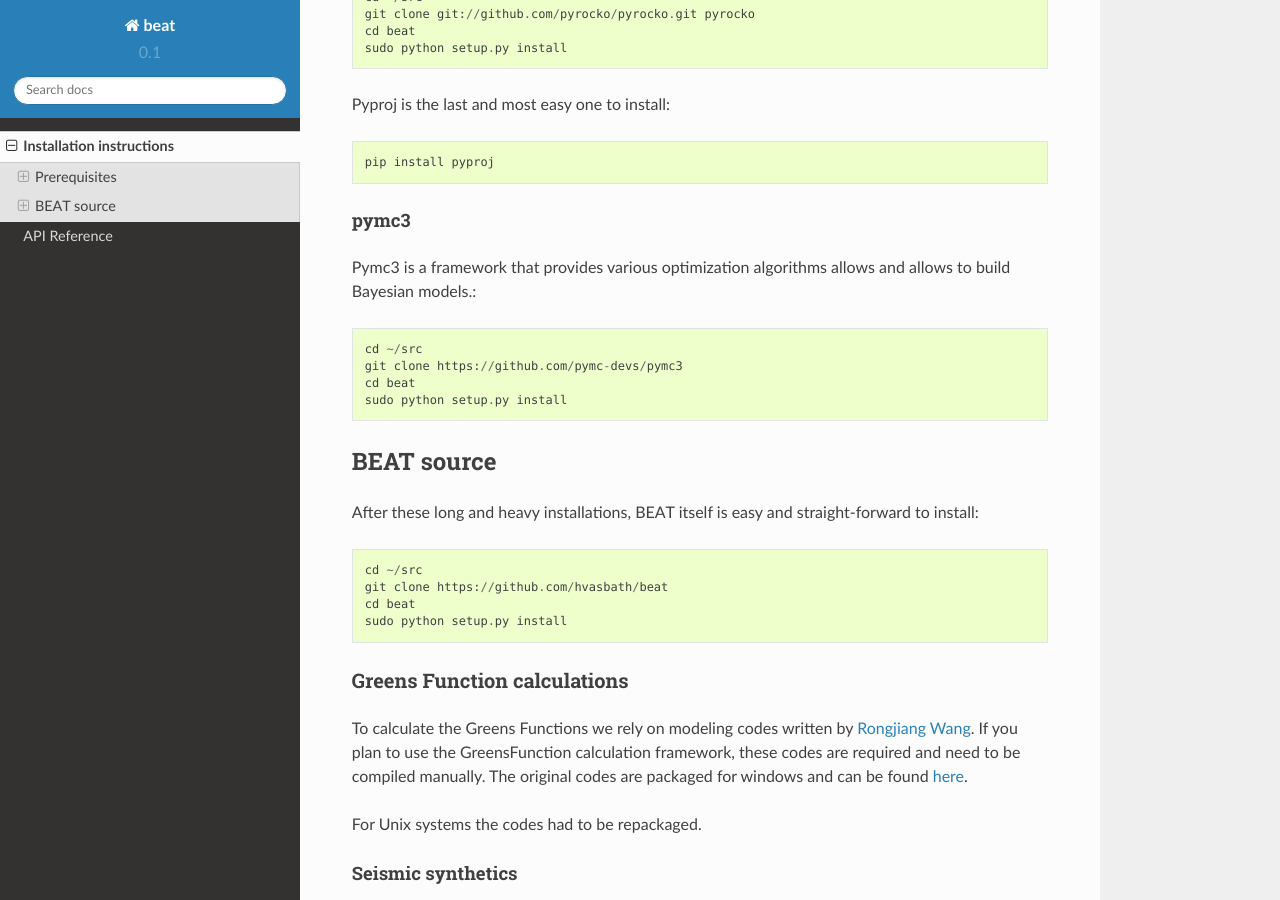
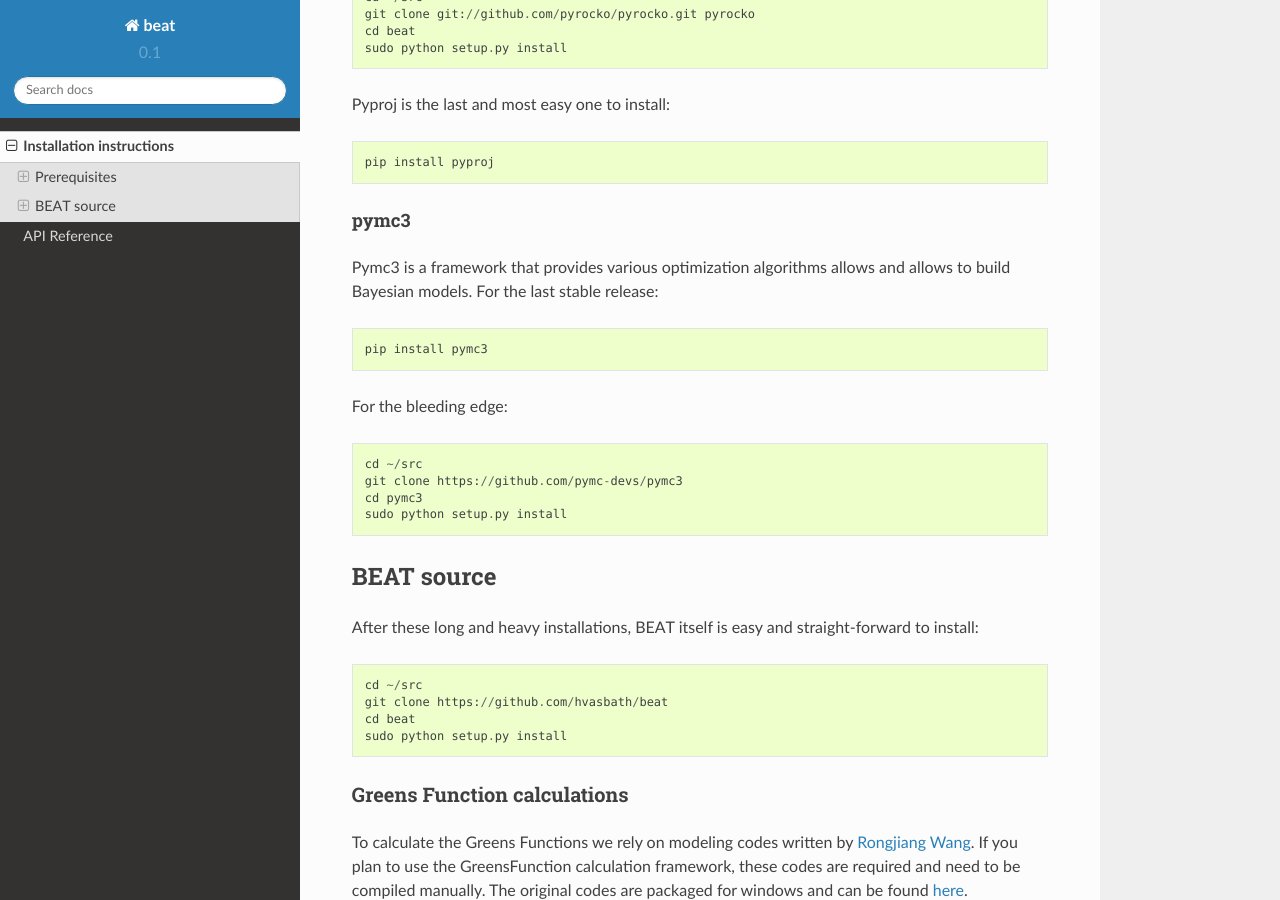
Before and after one commit to hvasbath/beat, a Sphinx documentation site: the page built from docs/installation.rst, in a window 1280 px wide and 900 px high, scrolled down 5135 px. Built offline with Sphinx 7.4.7 and the Read the Docs theme 2.0.0, drawn with Linux system fonts in a browser that asks for light colours.

Commit message:
fixed typos

```diff
--- a/docs/installation.rst
+++ b/docs/installation.rst
@@ -240,11 +240,15 @@
 pymc3
 """""
 Pymc3 is a framework that provides various optimization algorithms allows and
-allows to build Bayesian models.::
+allows to build Bayesian models. For the last stable release::
+
+    pip install pymc3
+
+For the bleeding edge::
 
     cd ~/src
     git clone https://github.com/pymc-devs/pymc3
-    cd beat
+    cd pymc3
     sudo python setup.py install
 
 
```
Also changed, not shown: other parts of docs/installation.rst (+1 -1 lines).
